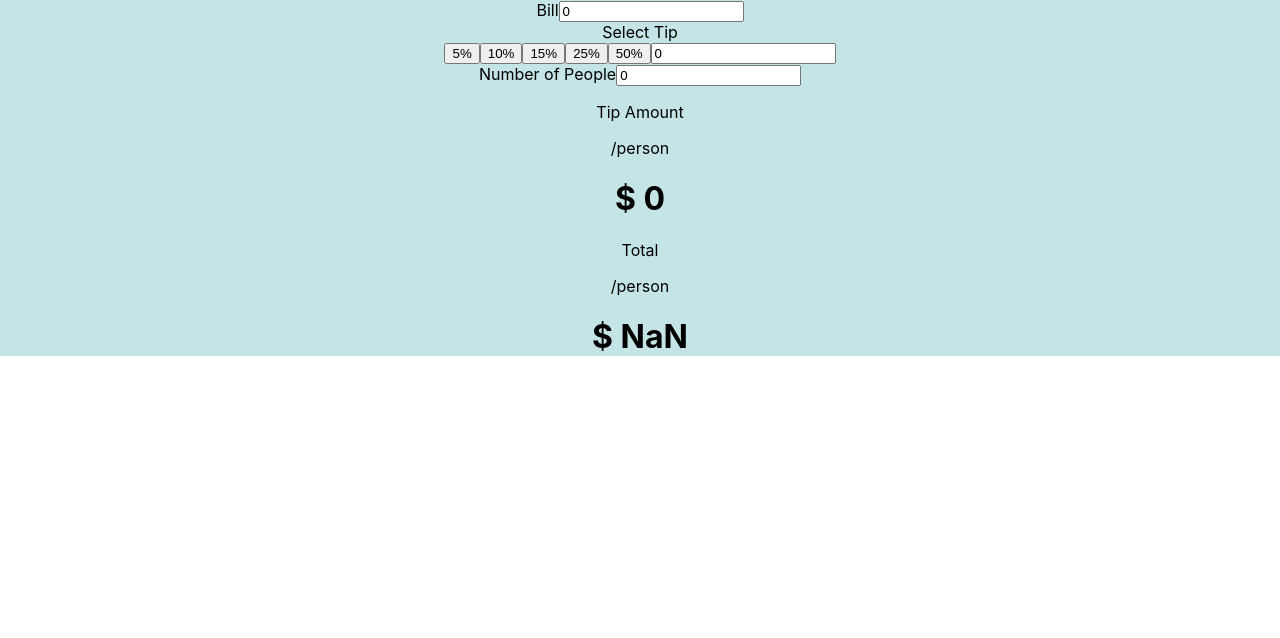
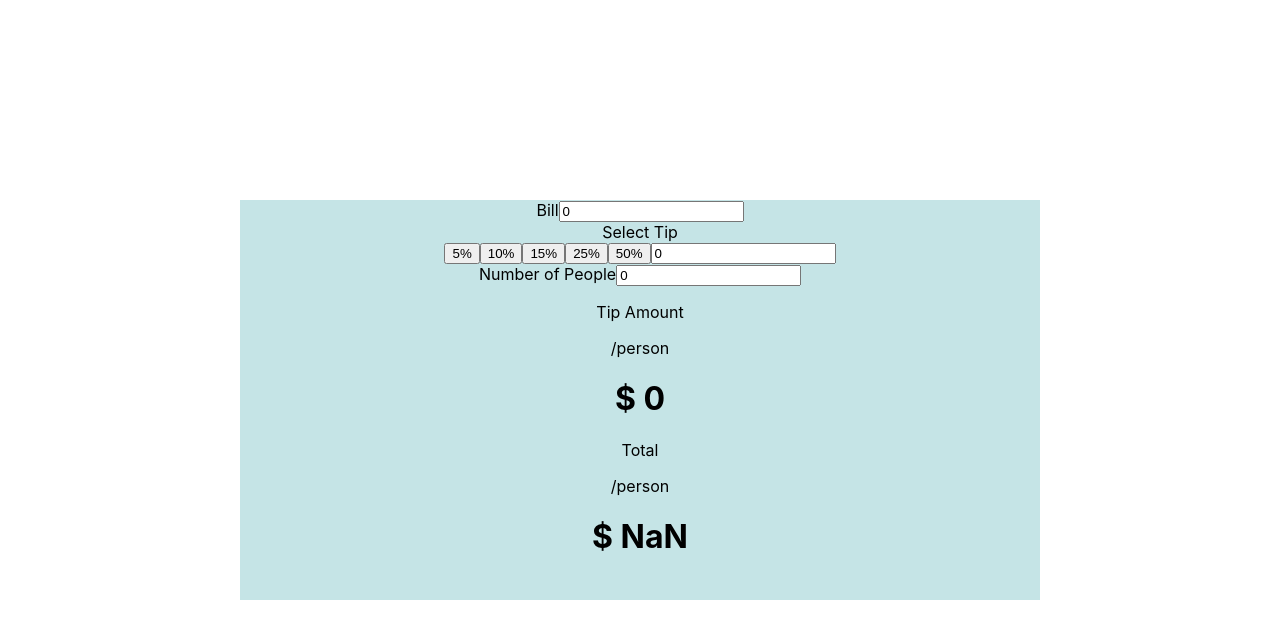
Before and after one commit to ophy90/tip-calculator-app-main, a React (Create React App) app in the folder tip-calculator/: page / in a window 1280 px wide. Shown: the top 638 px of the page. Built offline with nearby package versions, Linux system fonts and the light colour scheme.

Commit message:
centered container on page

```diff
--- a/tip-calculator/src/components/calculator/calculator.styles.scss
+++ b/tip-calculator/src/components/calculator/calculator.styles.scss
@@ -1,3 +1,17 @@
+* {
+  //height: 100vh;
+  //width: 100vh;
+  //position: relative;
+}
+
 .container {
-    background-color: #C5E4E6;
+  background-color: #C5E4E6;
+  width: 800px;
+  height: 400px;
+  position: absolute;
+  top:0;
+  bottom: 0;
+  left: 0;
+  right: 0;
+  margin: auto;
   }
```
